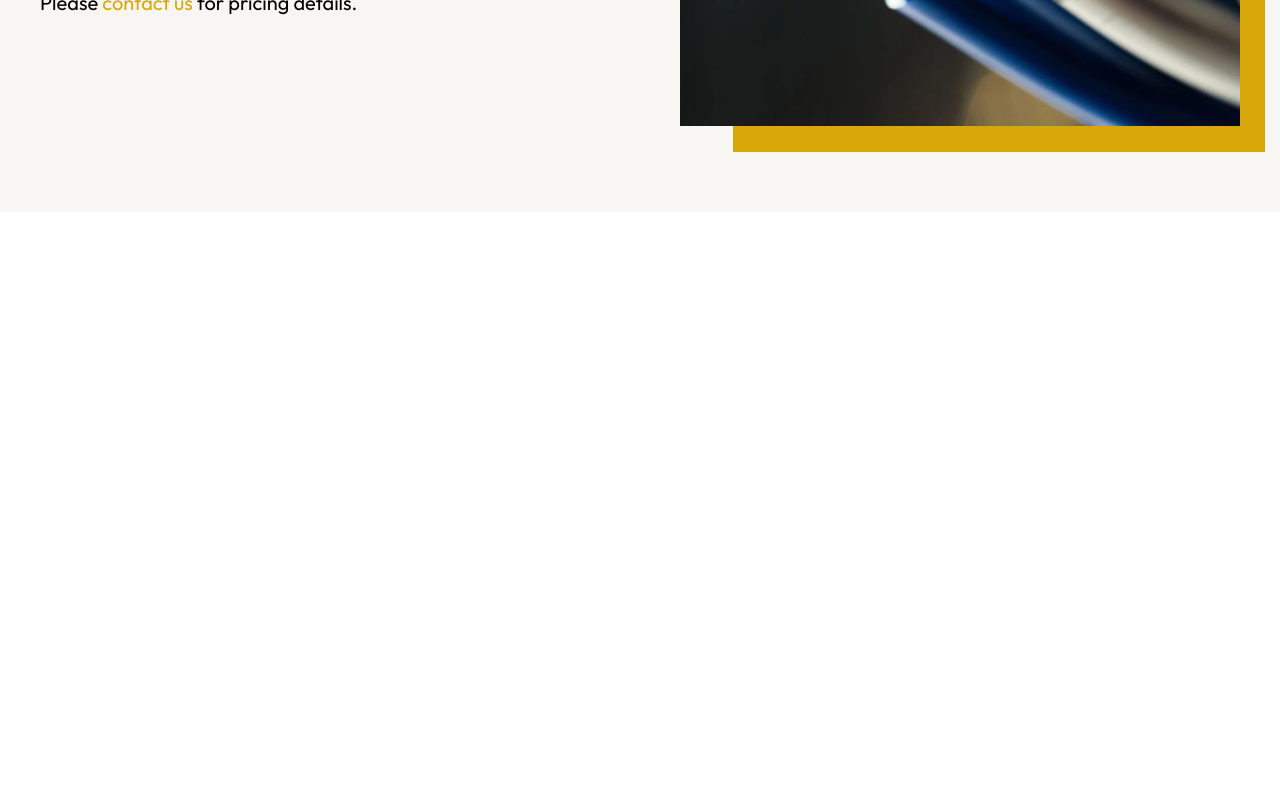
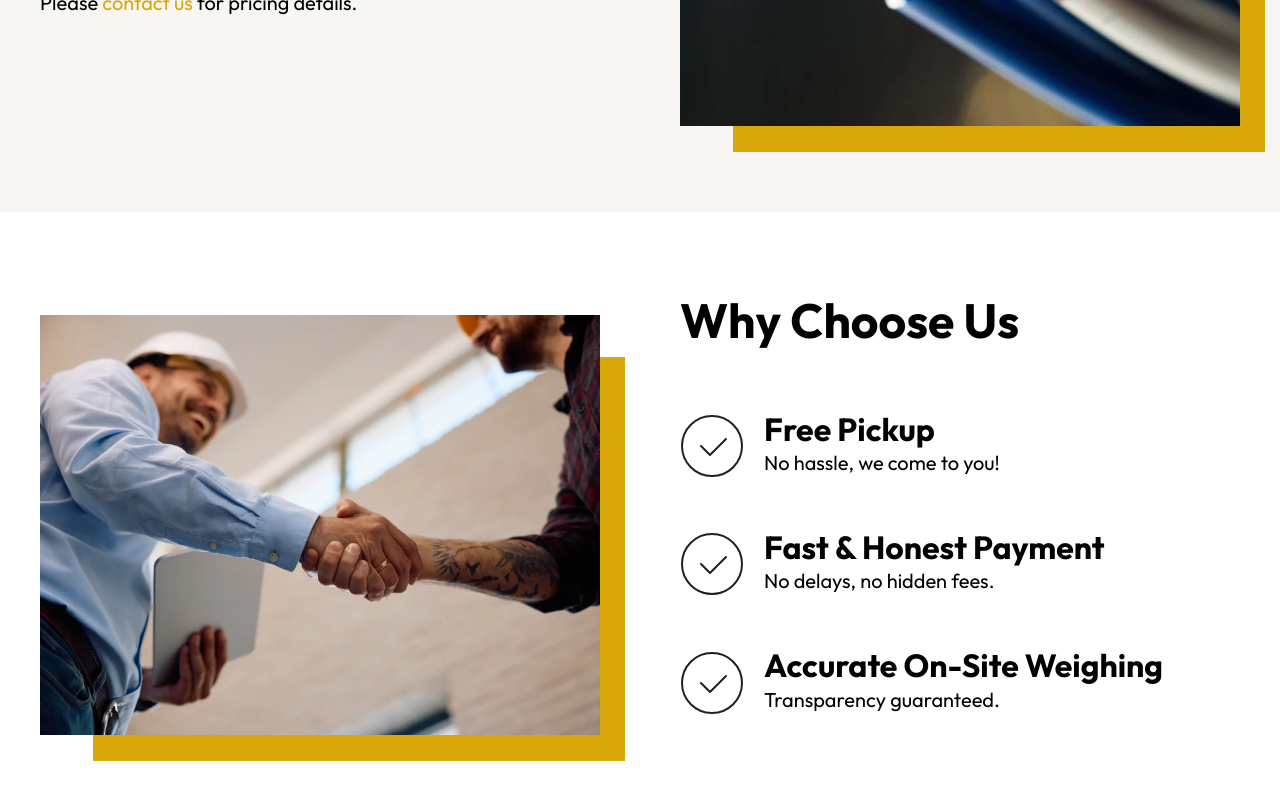
Before and after one commit to LarocheJ/copperstripping, a React (Vite) app: page / in a window 1280 px wide. Shown: the part 1950-2750 px from the top of the page. Before the commit the page ends 2162 px from the top, so only its background shows below. Built offline with nearby package versions, Linux system fonts and the light colour scheme.

Commit message:
Add Choose Us section

```diff
--- a/src/App.css
+++ b/src/App.css
@@ -7,6 +7,8 @@
 @import './styles/Hero.css';
 @import './styles/Steps.css';
 @import './styles/Split-section.css';
+@import './styles/ChooseUs.css';
+@import './styles/Feature.css';
 
 /* Custom Properties */
 :root {
--- a/src/App.jsx
+++ b/src/App.jsx
@@ -3,6 +3,7 @@ import Header from './components/Header'
 import Hero from './components/Hero'
 import Steps from './components/Steps'
 import Prices from './components/Prices'
+import ChooseUs from './components/ChooseUs'
 
 function App() {
 
@@ -14,8 +15,8 @@ function App() {
 			</main>
 			<Steps />
 			 <Prices />
-			{/*<ChooseUs />
-			<Faq />
+			<ChooseUs />
+			{/* <Faq />
 			<Contact />
 			<Footer /> */}
 		</>
--- /dev/null
+++ b/src/components/ChooseUs.jsx
@@ -0,0 +1,25 @@
+import handshake from '../assets/handshake_stock.webp'
+import Feature from './Feature';
+
+export default function Prices() {
+    return (
+        <section className="choose-us section" id="choose-us">
+            <div className="container">
+
+                <div className="split-section">
+                    <div className="split-section__image">
+                        <img src={handshake} alt="Various copper cables that had the ends trimmed" className="prices__image" />
+                    </div>
+                    <div className="split-section__content">
+                        <h2 className="section-title choose-us__title">Why Choose Us</h2>
+                        <div className="feature-list">
+                            <Feature title="Free Pickup" text="No hassle, we come to you!" />
+                            <Feature title="Fast & Honest Payment" text="No delays, no hidden fees." />
+                            <Feature title="Accurate On-Site Weighing" text="Transparency guaranteed." />
+                        </div>
+                    </div>
+                </div>
+            </div>
+        </section>
+    );
+}
--- /dev/null
+++ b/src/components/Feature.jsx
@@ -0,0 +1,15 @@
+import checkmark from '../assets/checkmark-icon.svg';
+
+export default function Feature(props) {
+    return(
+        <div className="feature-list__item">
+            <div className="feature-list__icon">
+                <img src={checkmark}/>
+            </div>
+            <div className="feature-list__content">
+                <h3 className="feature-list__title">{props.title}</h3>
+                <p className="feature-list__text">{props.text}</p>
+            </div>
+        </div>
+    )
+}
--- /dev/null
+++ b/src/styles/ChooseUs.css
@@ -0,0 +1,3 @@
+.choose-us__title {
+    margin-block-end: 6rem;
+}
--- /dev/null
+++ b/src/styles/Feature.css
@@ -0,0 +1,10 @@
+.feature-list__item {
+    display: flex;
+    align-items: center;
+    gap: 2rem;
+    margin-block-end: 4rem;
+}
+
+.feature-list__icon img {
+    max-width: 64px;
+}
```
